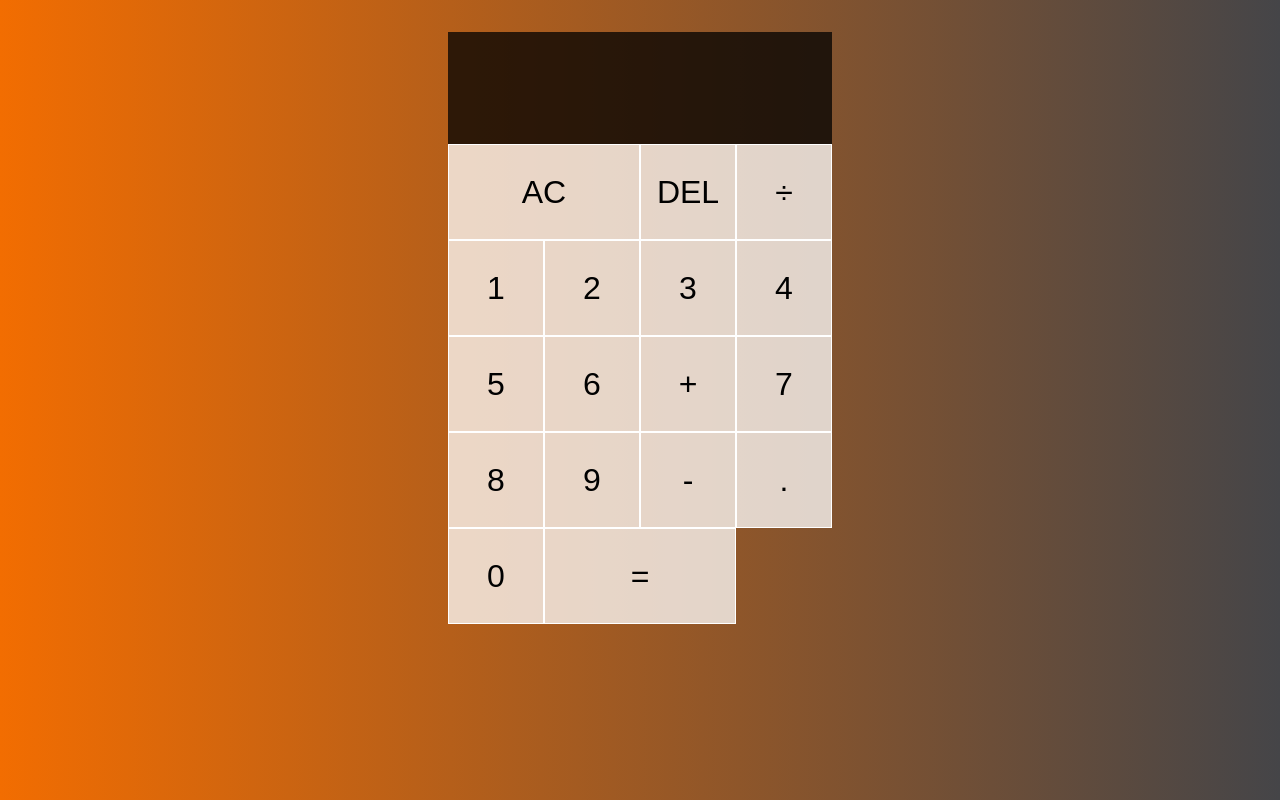
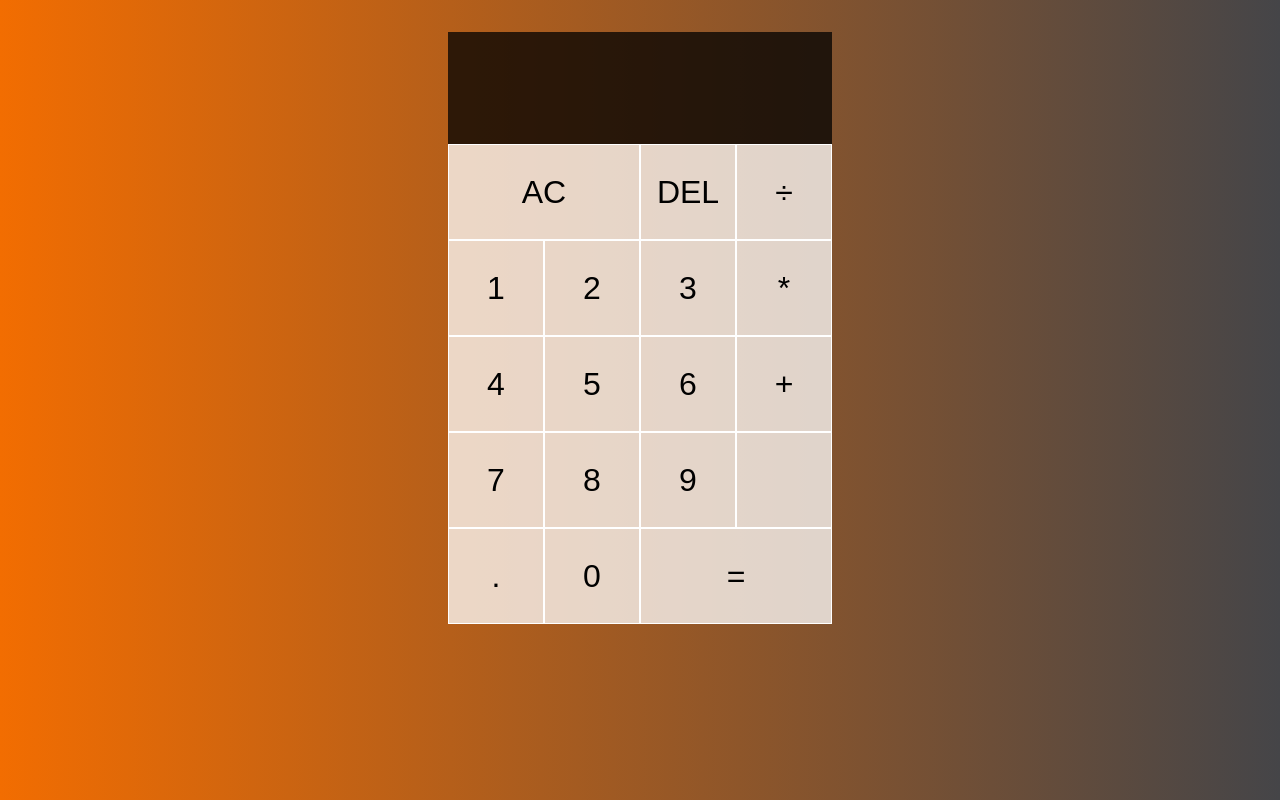
Before and after one commit to Quantumminded/calculator-react, a React (Create React App) app: page / in a window 1280 px wide. Built offline with nearby package versions, Linux system fonts and the light colour scheme.

Commit message:
adding operation buttons file, fixed digitButtons

```diff
--- a/src/App.js
+++ b/src/App.js
@@ -1,7 +1,9 @@
 import  "./styles.css";
 import { useReducer } from "react";
+import DigitButton from "./DigitButtons";
+import OperationButton from "./OperationButton";
 
-const ACTIONS = {
+export const ACTIONS = {
   ADD_DIGIT: 'add-digit',
   CHOOSE_OPERATION: 'choose-operation',
   CLEAR: 'clear',
@@ -14,7 +16,7 @@ function reducer(state, { type, payload }) {
     case ACTIONS.ADD_DIGIT:
       return {
         ...state,
-        currentOperand: `${currentOperand || ''}${payload.digit}`,
+        currentOperand: `${state.currentOperand || ""}${payload.digit}`,
       }
   }
 }
@@ -30,20 +32,21 @@ const [{ currentOperand, previousOperand, operation }, dispatch] = useReducer(re
       </div>
     <button className='span-two'>AC</button>
     <button>DEL</button>
-    <button>÷</button>
-    <button>1</button>
-    <button>2</button>
-    <button>3</button>
-    <button>4</button>
-    <button>5</button>
-    <button>6</button>
-    <button>+</button>
-    <button>7</button>
-    <button>8</button>
-    <button>9</button>
-    <button>-</button>
-    <button>.</button>
-    <button>0</button>
+    <OperationButton operation='÷' dispatch={dispatch} />
+    <DigitButton digit='1' dispatch={dispatch} />
+    <DigitButton digit='2' dispatch={dispatch} />
+    <DigitButton digit='3' dispatch={dispatch} />
+    <OperationButton operation='*' dispatch={dispatch} />
+    <DigitButton digit='4' dispatch={dispatch} />
+    <DigitButton digit='5' dispatch={dispatch} />
+    <DigitButton digit='6' dispatch={dispatch} />
+    <OperationButton operation='+' dispatch={dispatch} />
+    <DigitButton digit='7' dispatch={dispatch} />
+    <DigitButton digit='8' dispatch={dispatch} />
+    <DigitButton digit='9' dispatch={dispatch} />
+    <OperationButton doperation='-' dispatch={dispatch} />
+    <DigitButton digit='.' dispatch={dispatch} />
+    <DigitButton digit='0' dispatch={dispatch} />
     <button className='span-two'>=</button>
     </div>
   )
--- a/src/DigitButtons.js
+++ b/src/DigitButtons.js
@@ -0,0 +1,11 @@
+import { ACTIONS } from './App'
+
+
+export default function DigitButton ({ dispatch, digit}) {
+    return (
+        <button
+            onClick={() => dispatch({ type: ACTIONS.ADD_DIGIT, payload : { digit } })}
+        >
+            {digit}
+        </button>)
+}
--- /dev/null
+++ b/src/OperationButton.js
@@ -0,0 +1,11 @@
+import { ACTIONS } from './App'
+
+
+export default function OperationButton ({ dispatch, operation }) {
+    return (
+        <button
+            onClick={() => dispatch({ type: ACTIONS.ADD_CHOOSE_OPERATION, payload : { operation } })}
+        >
+            {operation}
+        </button>)
+}
```
